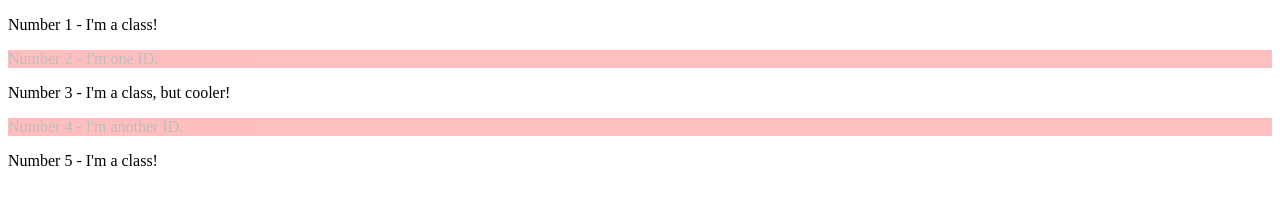
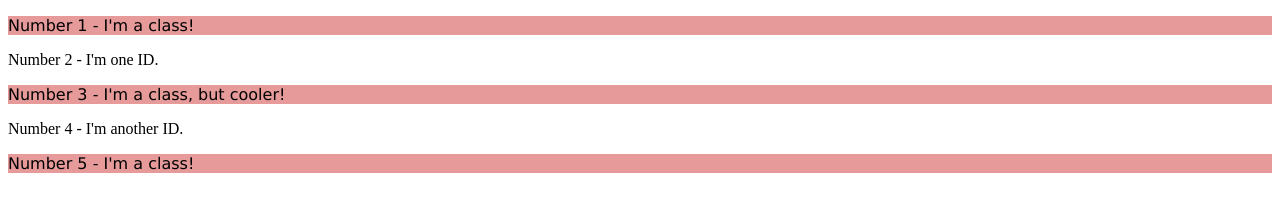
Before and after one commit to baylerblanchard/TheOdinProject, a plain HTML site: page css-work/lesson 2/index.html in a window 1280 px wide. Drawn offline with Linux system fonts and the light colour scheme.

Commit message:
added ids on elements

```diff
--- a/css-work/lesson 2/index.html
+++ b/css-work/lesson 2/index.html
@@ -8,10 +8,10 @@
     <link rel="stylesheet" href="styles.css">
   </head>
   <body>
-    <p>Number 1 - I'm a class!</p>
-    <div>Number 2 - I'm one ID.</div>
-    <p>Number 3 - I'm a class, but cooler!</p>
-    <div>Number 4 - I'm another ID.</div>
-    <p>Number 5 - I'm a class!</p>
+    <p id="p1">Number 1 - I'm a class!</p>
+    <div id="div1">Number 2 - I'm one ID.</div>
+    <p id="p2">Number 3 - I'm a class, but cooler!</p>
+    <div id="div2">Number 4 - I'm another ID.</div>
+    <p id="p3">Number 5 - I'm a class!</p>
   </body>
 </html>
--- a/css-work/lesson 2/styles.css
+++ b/css-work/lesson 2/styles.css
@@ -1,6 +1,10 @@
 /* this is a css example */
 
 div {
-    background-color: red;
-    opacity: 25%;
+
 }
+p {
+    background-color: rgba(215, 90, 90, 0.612);
+    font-family: Verdana, DejaVu Sans, sans-serif;
+    color: black;
+}
```
